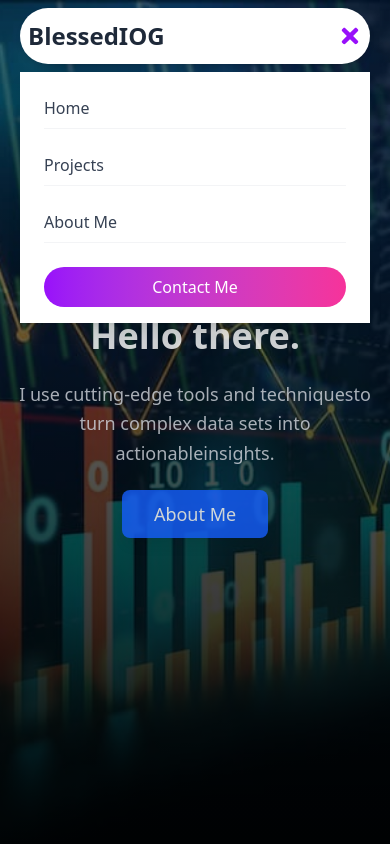
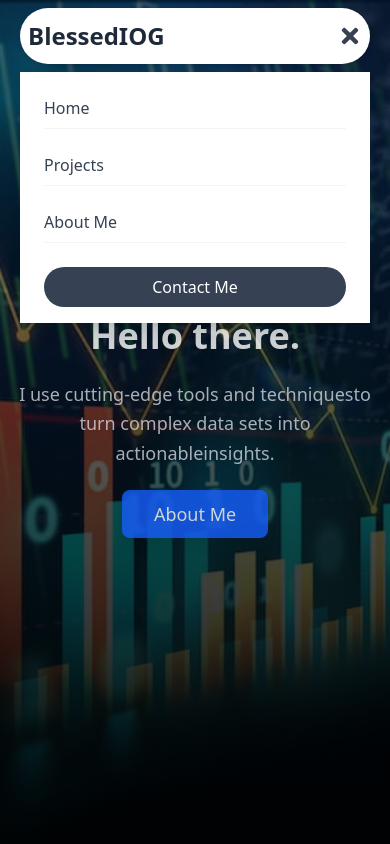
Before and after one commit to Oluwasegun122/blessediog, a Next.js app: page / in a window 390 px wide. Both pictures are taken after a click on the button 350 px from the left and 36 px from the top of the page. Shown: the top 844 px of the page. Built offline with nearby package versions, Linux system fonts and the light colour scheme.

Commit message:
first commit

```diff
--- a/app/api/projects/[id]/route.ts
+++ b/app/api/projects/[id]/route.ts
@@ -23,7 +23,7 @@ export async function GET(
     {
       id: "2",
       title: "Portfolio Website",
-      image: "/projects/pro_img2.jpg",
+      image: "/images/pro_img2.jpg",
       description:
         "A responsive personal portfolio showcasing skills and projects with dark mode support.",
       slug: "portfolio-website",
@@ -35,7 +35,7 @@ export async function GET(
     {
       id: "3",
       title: "School Management Portal",
-      image: "/projects/pro_img3.jpg",
+      image: "/images/pro_img3.jpg",
       description:
         "Comprehensive system for student records, payments, and academic tracking.",
       slug: "school-portal",
@@ -47,7 +47,7 @@ export async function GET(
     {
       id: "4",
       title: "Data Analytics Portfolio",
-      image: "/projects/pro_img1.jpg",
+      image: "/images/pro_img1.jpg",
       description:
         "Interactive portfolio showcasing data analysis projects and visualizations.",
       slug: "data-analytics-portfolio",
--- a/app/components/Header.tsx
+++ b/app/components/Header.tsx
@@ -60,7 +60,7 @@ const Header = () => {
             onClick={() => setIsOpen(!isOpen)}
           >
             {isOpen ? (
-              <FaTimes size={24} className="text-purple-600" />
+              <FaTimes size={24} className="text-gray-700" />
             ) : (
               <FaBars size={24} />
             )}
@@ -98,7 +98,7 @@ const Header = () => {
           </Link>
           <Link
             href="/contact"
-            className="mt-2 px-4 py-2 bg-gradient-to-r from-purple-600 to-pink-500 text-white rounded-full font-medium text-center"
+            className="mt-2 px-4 py-2 bg-gray-700 text-white rounded-full font-medium text-center"
             onClick={() => setIsOpen(false)}
           >
             Contact Me
```
